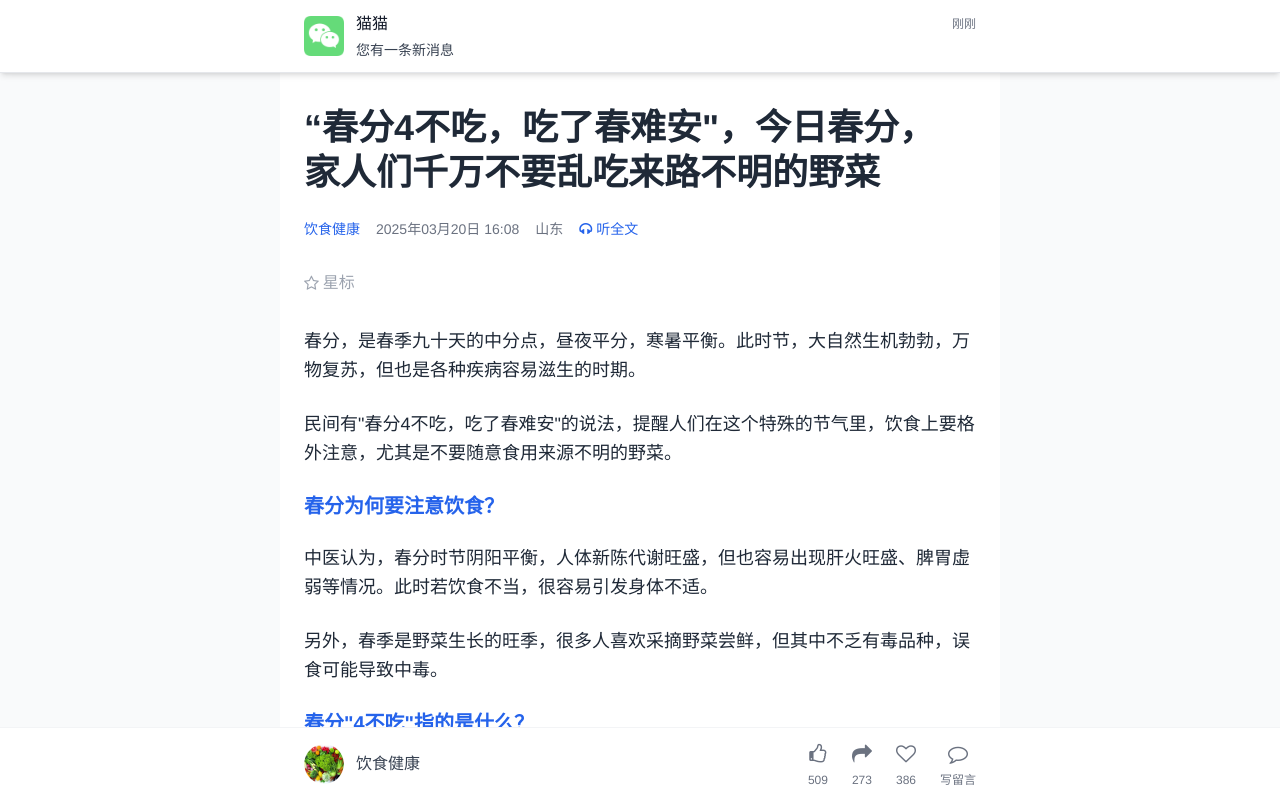
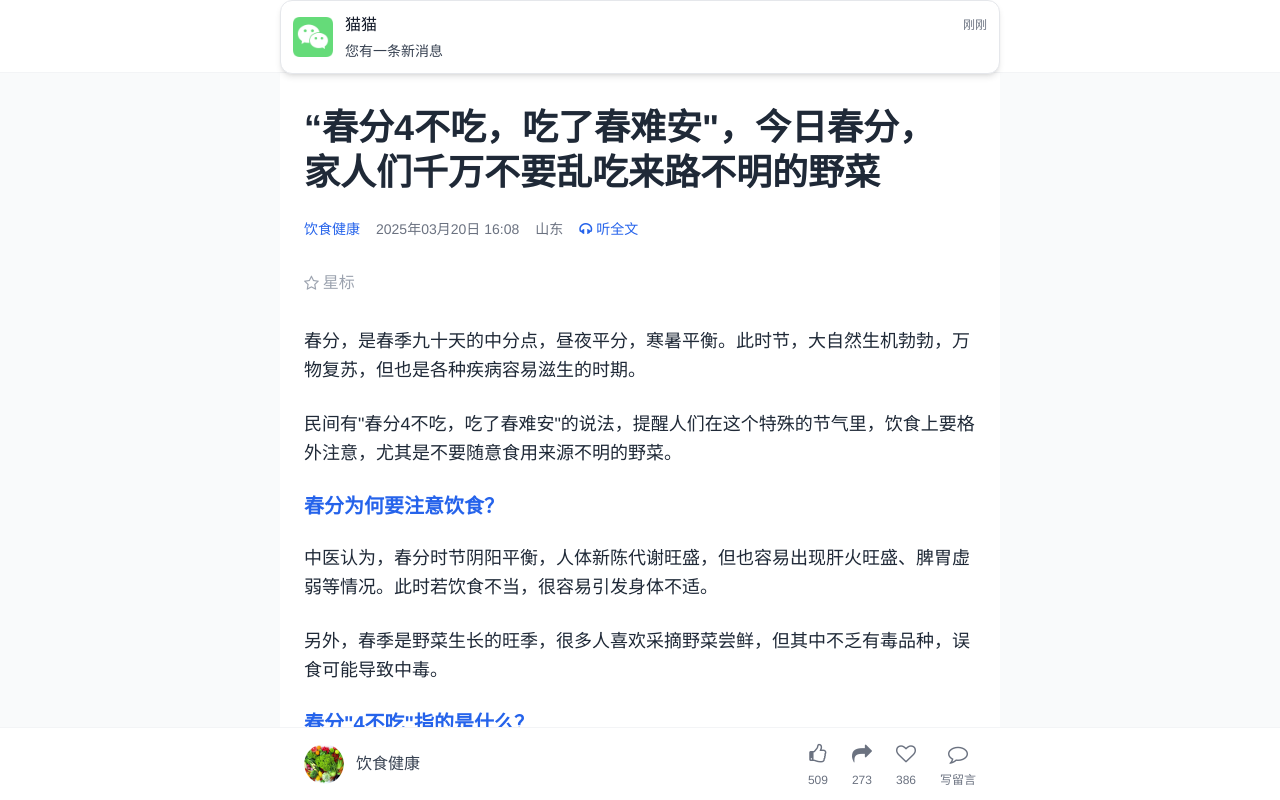
Before and after one commit to fyzs-001/imitate-WeChat-, a plain HTML site: page article1.html in a window 1280 px wide. Shown: the top 800 px of the page. Drawn offline with nearby package versions, Linux system fonts and the light colour scheme.

Commit message:
4
弹窗样式更新

```diff
--- a/article1.html
+++ b/article1.html
@@ -89,8 +89,9 @@
 <body class="bg-gray-50 font-sans text-dark">
 
   <!-- 弹窗 -->
-  <div id="wechatNotification" class="wechat-notification fixed top-0 left-0 right-0 bg-white border-b border-gray-200 shadow-md z-50 p-3">
-    <div class="flex items-center max-w-2xl mx-auto">
+  <div id="wechatNotification" class="wechat-notification fixed top-0 left-0 right-0 z-50">
+    <div class="article-container mx-auto bg-white border border-gray-200 shadow-md p-3 rounded-xl overflow-hidden">
+      <div class="flex items-center">
         <div class="w-10 h-10 rounded-full bg-wechat flex items-center justify-center text-white mr-3 flex-shrink-0">
           <img src="images/wx.png" alt="微信头像" class="w-full h-full object-cover">
         </div>
@@ -103,10 +104,11 @@
         </div>
       </div>
     </div>
+  </div>
 
   <!-- 文章标题栏 -->
   <div class="bg-white border-b border-gray-100 sticky top-0 z-40">
-    <div class="container mx-auto px-4 py-4 flex justify-between items-center">
+    <div class="article-container mx-auto px-6 py-4 flex justify-between items-center">
       <button class="nav-btn w-10 h-10 rounded-full flex items-center justify-center hover:bg-gray-100">
         <i class="fa fa-times text-gray-600"></i>
       </button>
```
Also changed, not shown: article2.html (+5 -3 lines), article3.html (+5 -3 lines). Lines whose indentation alone changed are shown as unchanged.
